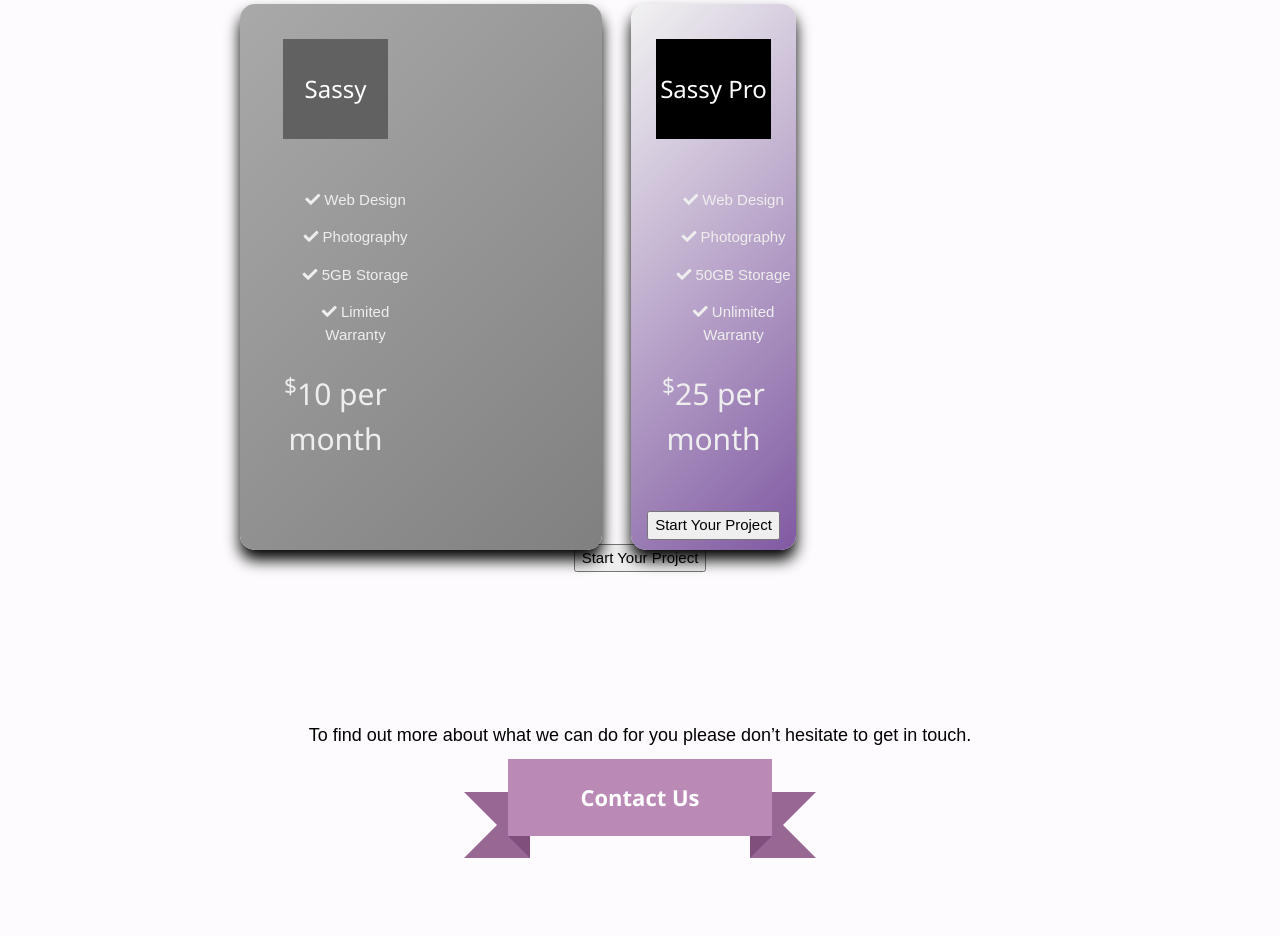
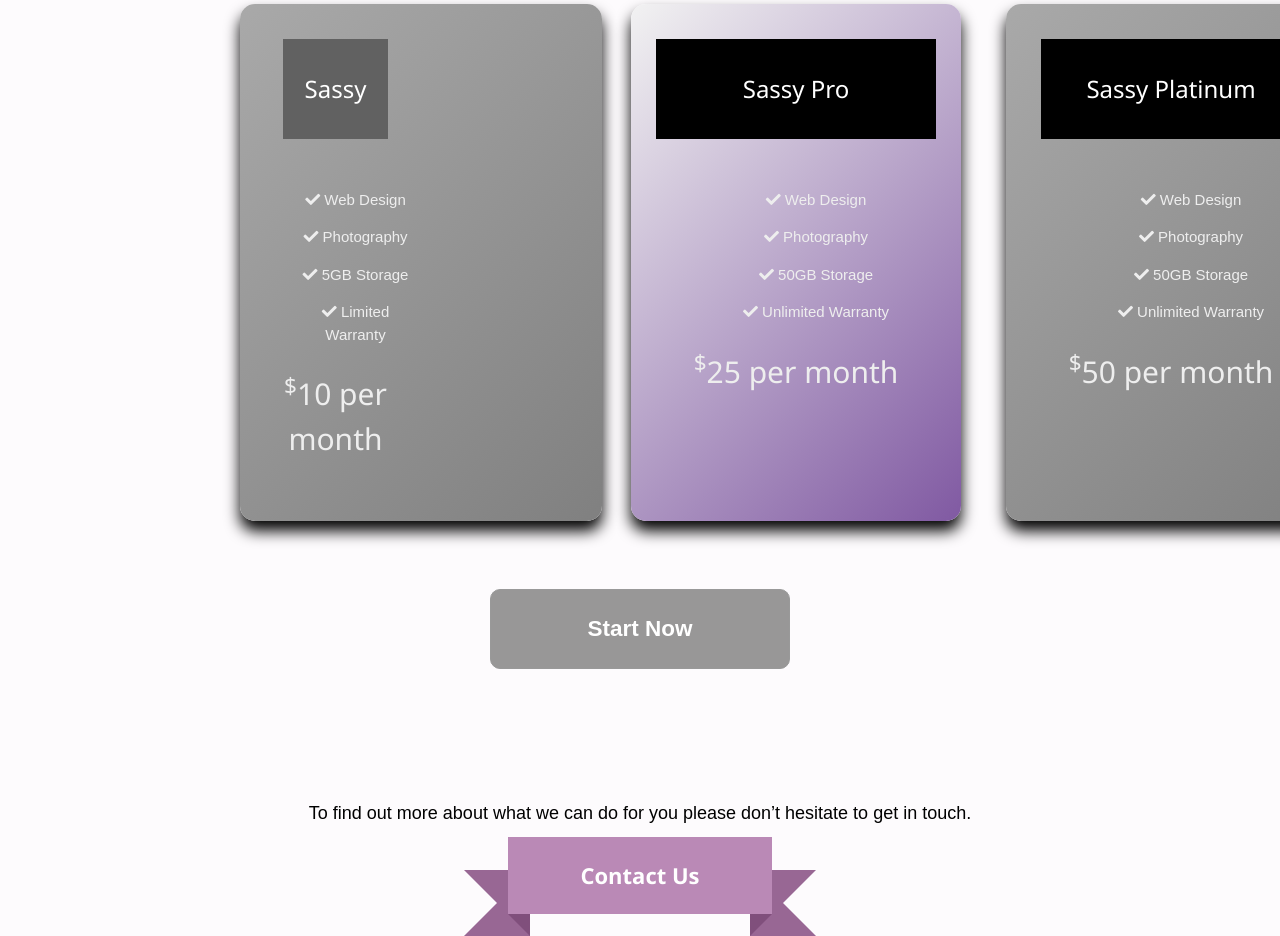
Before and after one commit to DJaymel/SassyHomeDecor, a plain HTML site: page Development/pricing.html in a window 1280 px wide. Shown: the part 828-1764 px from the top of the page. Drawn offline with nearby package versions, Linux system fonts and the light colour scheme.

Commit message:
pricing page latest

```diff
--- a/Development/css/style.css
+++ b/Development/css/style.css
@@ -399,7 +399,6 @@ body {
     padding: 60px 0;
     color: #eee;
     z-index: 1;
-    /* overflow: hidden; */
     margin: 0% 5% 0% 20%;
 }
 
@@ -410,7 +409,7 @@ padding-right: 10px;
 .pricingGrid1 > div:nth-child(odd){
   background: linear-gradient(-45deg, #808080, #a9a9a9);
   border-radius: 15px;
-  margin: 0 auto;
+  /* margin: 0 auto; */
   padding: 10px 10px;
   transition: .5s;
   box-shadow: 0 10px 15px rgba(0,0,0);
--- a/Development/pricing.html
+++ b/Development/pricing.html
@@ -51,7 +51,9 @@
               <div class="overlayCaption">
                 <h2 class="overlap_header w3-xxlarge"><strong>A Beautiful Way to Design Your Home</strong></h2>
                 <p class="overlap_subtext w3-large">Expert design plans laid out just how you like it.<p>
-                <h2>"Start Now"<h2>
+                  <form>
+                        <input style="width: 200px; padding: 10px; cursor: pointer; /*box-shadow: 6px 6px 5px; #999; -webkit-box-shadow: 6px 6px 5px #000; -moz-box-shadow: 6px 6px 5px #000;*/ font-weight: bold; background: #989797; color: #fff; border-radius: 10px; border: 1px solid #999; font-size: 150%; "type="button" value="Start Now" onclick="window.location.href='contact.html'" />
+                      </form>
               </div>
             </div>
             <div class="pricing_col2">
@@ -74,34 +76,36 @@
                 <ul><i class="fas fa-check"></i>&nbsp;5GB Storage</ul>
                 <ul><i class="fas fa-check"></i>&nbsp;Limited Warranty</ul>
                   <h2><sup>$</sup>10 per month</h2>
+                </div>
+              </div>
 
-                  <!-- <form>
-                    <input type="button" value="Start Your Project" onclick="window.location.href='contact.html'"/>
-                  </form> -->
-                 <!-- <ul class="w3-light-grey w3-padding-24">
-                   <button class="button">Start Your Project</button>
-                 </ul> -->
-
-            </div>
-          </div>
-          <div class="w3-half">
+              <div class="differ">
             <h2 class="w3-black w3-xlarge w3-padding-32">Sassy Pro</h2>
             <ul><i class="fas fa-check"></i>&nbsp;Web Design</ul>
             <ul><i class="fas fa-check"></i>&nbsp;Photography</ul>
             <ul><i class="fas fa-check"></i>&nbsp;50GB Storage</ul>
             <ul><i class="fas fa-check"></i>&nbsp;Unlimited Warranty</ul>
-              <h2><sup>$</sup>25 per month</h2>
-              <form>
-                <input type="button" value="Start Your Project" onclick="window.location.href='contact.html'"/>
-              </form>
+            <h2><sup>$</sup>25 per month</h2>
+          </div>
+
+          <div class="half">
+            <h2 class="w3-black w3-xlarge w3-padding-32">Sassy Platinum</h2>
+             <ul><i class="fas fa-check"></i>&nbsp;Web Design</ul>
+             <ul><i class="fas fa-check"></i>&nbsp;Photography</ul>
+             <ul><i class="fas fa-check"></i>&nbsp;50GB Storage</ul>
+             <ul><i class="fas fa-check"></i>&nbsp;Unlimited Warranty</ul>
+              <h2><sup>$</sup>50 per month</h2>
+
           </div>
         </div>
         <div class="start">
-          <form>
-            <input type="button" value="Start Your Project" onclick="window.location.href='contact.html'"/>
-          </form>
-        </div>
-        <div class="pricing_ribbon_section" style="margin-top: 10em;">
+           <form>
+
+             <input style="width: 200px; width: 300px; margin: 2em 0em 5em 0em; padding: 1em 0em 1em 0em; cursor: pointer; /*box-shadow: 6px 6px 5px; #999; -webkit-box-shadow: 6px 6px 5px #000; -moz-box-shadow: 6px 6px 5px #000;*/ font-weight: bold; background: #989797; color: #fff; border-radius: 10px; border: 1px solid #999; font-size: 150%;  "type="button" value="Start Now" onclick="window.location.href='contact.html'"  />
+           </form>
+         </div>
+
+       </div>
           <p class="w3-large" style="text-align: center;">To find out more about what we can do for you please don’t hesitate to get in touch.</p>
           <h1 class="contact_ribbon" style="margin-top:-0.35em;">
               <strong class="ribbon-content">Contact Us</strong>
```
